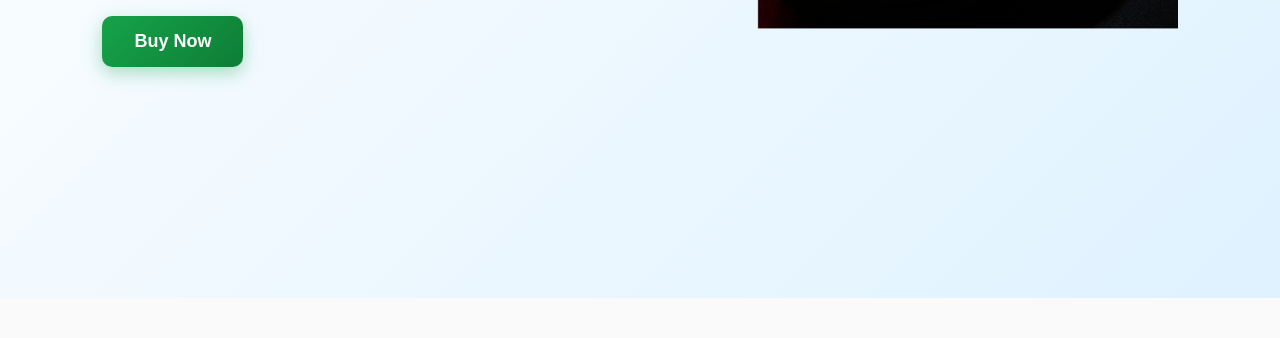
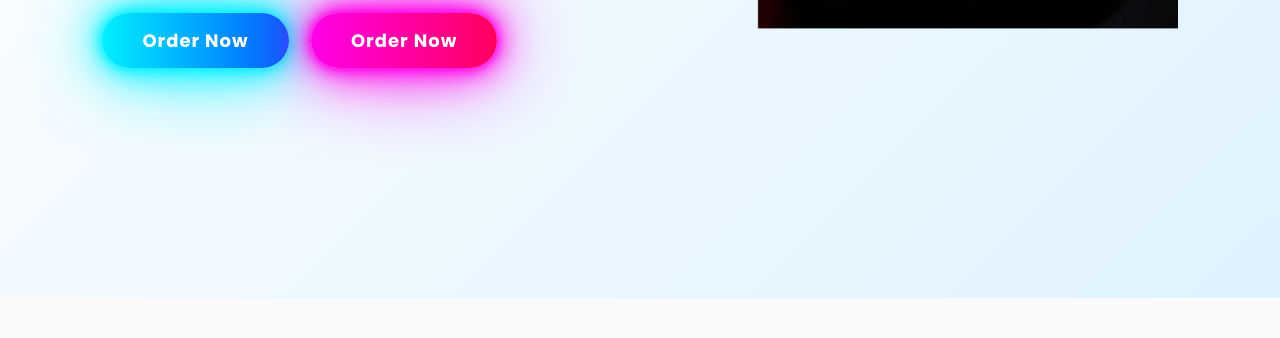
Before and after one commit to belajarxl180-stack/lending_page_store, a plain HTML site: page index.html in a window 1280 px wide. Shown: the part 462-800 px from the top of the page. Drawn offline with Linux system fonts and the light colour scheme.

Commit message:
Add neon button, pulsing gallery animation, and UI improvements

```diff
--- a/index.html
+++ b/index.html
@@ -15,7 +15,8 @@
         <div class="hero-content">
             <h1>Smart Wireless Headphones</h1>
             <p>Experience premium audio quality, crystal clear calls, and all-day comfort with next-gen noise cancellation.</p>
-            <button class="cta-btn">Buy Now</button>
+    <a href="#" class="neon-btn neon-blue">Order Now</a>
+    <a href="#" class="neon-btn neon-pink">Order Now</a>
         </div>
     <img src="img/head_phone.jpg" alt="Headphones" class="hero-img hero-img-large">
     </section>
@@ -58,7 +59,7 @@
     <section class="pricing">
         <h2>Special Launch Price</h2>
         <p class="price">$119.00 <span class="old-price">$199.00</span></p>
-        <button class="cta-btn">Order Now</button>
+    <a href="#" class="neon-btn neon-pink">Order Now</a>
     </section>
 
     <!-- FOOTER -->
--- a/style.css
+++ b/style.css
@@ -1,3 +1,72 @@
+@keyframes pulse {
+  0% {
+    transform: scale(1);
+    box-shadow: 0 0 0 0 rgba(0, 255, 255, 0.3);
+  }
+  50% {
+    transform: scale(1.08);
+    box-shadow: 0 0 20px 10px rgba(0, 255, 255, 0.18);
+  }
+  100% {
+    transform: scale(1);
+    box-shadow: 0 0 0 0 rgba(0, 255, 255, 0.3);
+  }
+}
+.gallery-grid img:active {
+  animation: pulse 0.5s;
+}
+/* ===== ADVANCED NEON BUTTON ===== */
+.neon-btn {
+  padding: 15px 40px;
+  color: #fff;
+  font-size: 18px;
+  text-decoration: none;
+  border: none;
+  border-radius: 50px;
+  letter-spacing: 1px;
+  font-weight: 700;
+  margin-right: 18px;
+  position: relative;
+  z-index: 1;
+  transition: 0.2s ease-in-out;
+  box-shadow: 0 0 20px rgba(0,0,0,0.12);
+}
+.neon-blue {
+  background: linear-gradient(90deg, #00f0ff 0%, #005eff 100%);
+  box-shadow:
+    0 0 10px #00f0ff,
+    0 0 20px #00f0ff,
+    0 0 40px #00f0ff,
+    0 0 80px #00f0ff;
+}
+.neon-blue:hover {
+  background: linear-gradient(90deg, #00f0ff 0%, #005eff 100%);
+  color: #222;
+  box-shadow:
+    0 0 20px #00f0ff,
+    0 0 40px #00f0ff,
+    0 0 80px #00f0ff,
+    0 0 120px #00f0ff;
+  transform: translateY(-3px);
+}
+.neon-pink {
+  background: linear-gradient(90deg, #ff00ea 0%, #ff005e 100%);
+  box-shadow:
+    0 0 10px #ff00ea,
+    0 0 20px #ff00ea,
+    0 0 40px #ff00ea,
+    0 0 80px #ff00ea;
+}
+.neon-pink:hover {
+  background: linear-gradient(90deg, #ff00ea 0%, #ff005e 100%);
+  color: #222;
+  box-shadow:
+    0 0 20px #ff00ea,
+    0 0 40px #ff00ea,
+    0 0 80px #ff00ea,
+    0 0 120px #ff00ea;
+  transform: translateY(-3px);
+}
 .feature-img-large {
   width: 100%;
   max-width: 180px;
```
